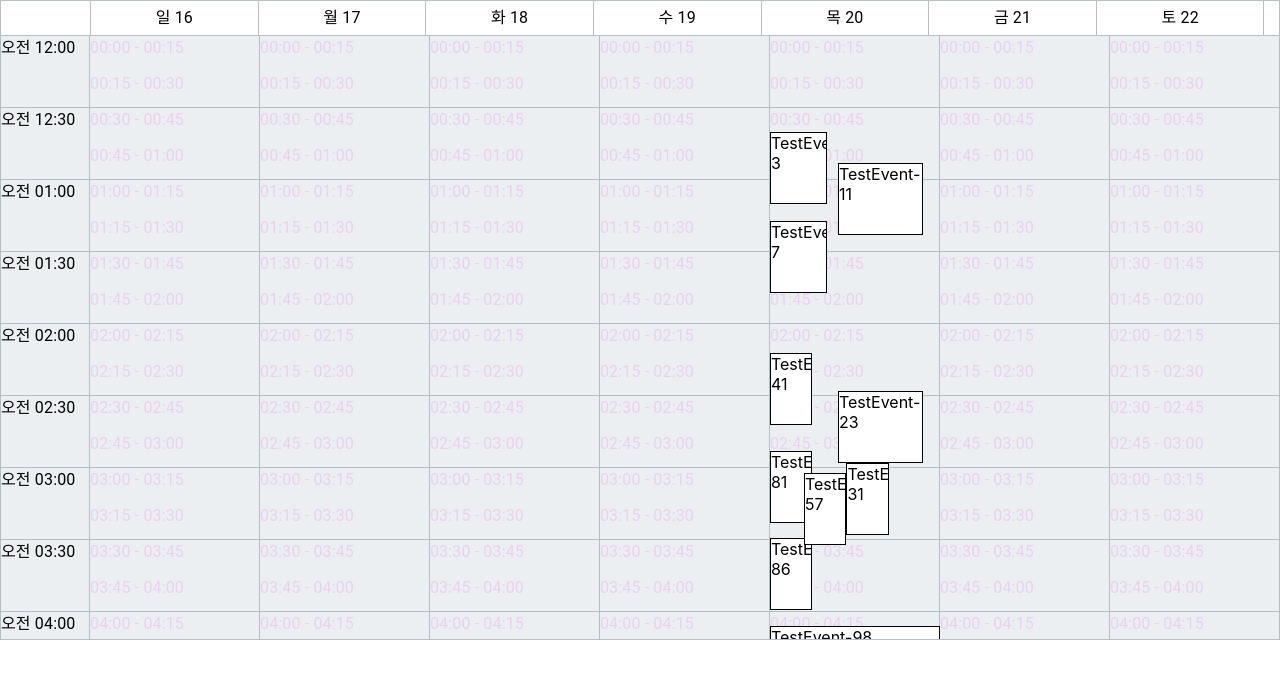
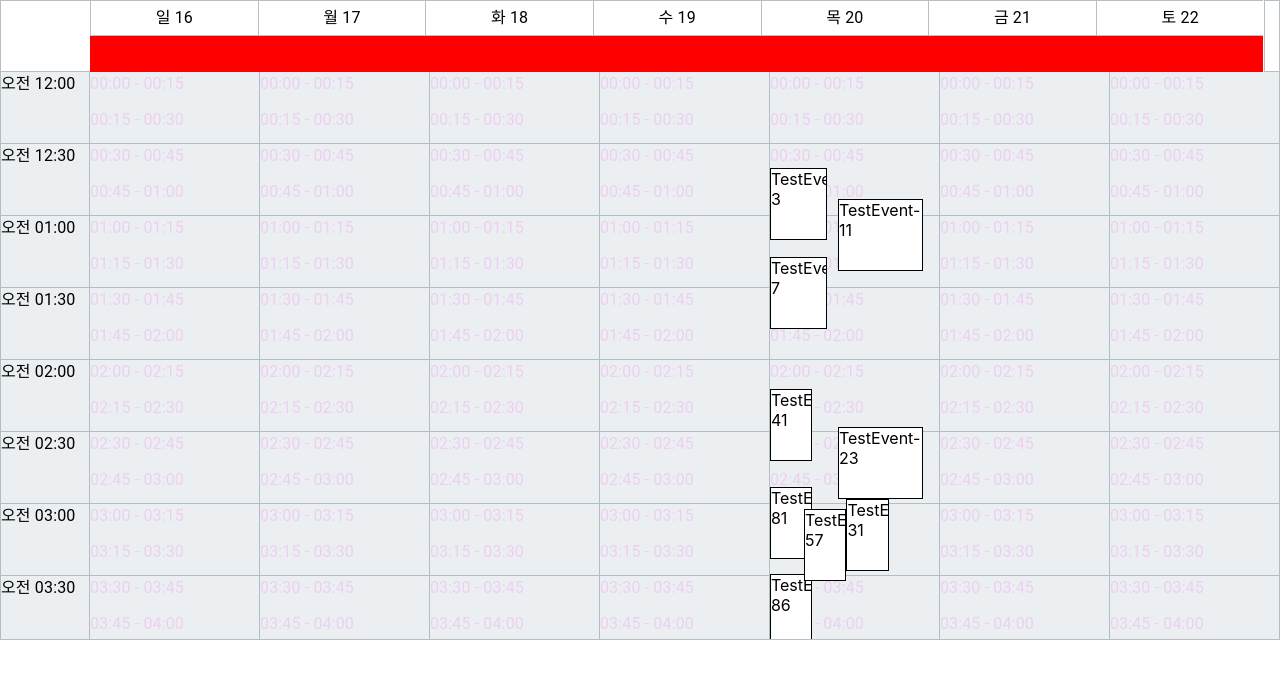
Before and after one commit to blueheart0/Calendar_component, a React (Create React App) app: page / in a window 1280 px wide. Shown: the top 678 px of the page. Built offline with nearby package versions, Linux system fonts and the light colour scheme.

Commit message:
Make allday slot

```diff
--- a/src/Component/CCCalendar/Component/Views/Component/TimeGrid/Component/WeekHeader/WeekHeader.js
+++ b/src/Component/CCCalendar/Component/Views/Component/TimeGrid/Component/WeekHeader/WeekHeader.js
@@ -5,10 +5,11 @@
 
 const useStyle = makeStyles(theme => ({
   root: {
-    width: props =>
-      `calc((100% - ${props.gutterWidth}px - ${
-        props.needScrollGutter ? props.scrollGutterWidth : 0
-      }px) / 7)`,
+    // width: props =>
+    //   `calc((100% - ${props.gutterWidth}px - ${
+    //     props.needScrollGutter ? props.scrollGutterWidth : 0
+    //   }px) / 7)`,
+    width: `${100 / 7}%`,
     height: props => props.headerHeight,
     backgroundColor: "#fff",
     borderTop: "1px solid #b8bec5",
--- a/src/Component/CCCalendar/Component/Views/Component/TimeGrid/TimeGrid.js
+++ b/src/Component/CCCalendar/Component/Views/Component/TimeGrid/TimeGrid.js
@@ -21,7 +21,8 @@
     slot__header: {},
     gutter__header: {
       width: gutter_width,
-      height: slot_height,
+      minWidth: gutter_width,
+      // height: slot_height,
       backgroundColor: "#fff",
       borderTop: "1px solid #b8bec5",
       borderBottom: "1px solid #b8bec5",
@@ -36,18 +37,42 @@
     },
     time_content: {
       overflowY: "auto",
-      height: `calc(100% - ${header_height}px)`,
+      height: props => `calc(100% - ${props.headerContainerHeight}px)`,
       borderBottom: "1px solid #b8bec5"
     },
     scroll__gutter: {
       minWidth: scroll_gutter_width,
       width: scroll_gutter_width,
-      height: slot_height,
+      // height: slot_height,
       border: "1px solid #b8bec5"
     }
   }),
   { name: "TimeGrid" }
 );
+
+const getAllDaySlot = function*(
+  { start, end },
+  headerHeight,
+  needScrollGutter,
+  scrollGutterWidth
+) {
+  let _day = start.clone();
+  do {
+    yield (
+      <Grid
+        key={"AllDay_" + _day.toISOString()}
+        item
+        style={{
+          width: `${100 / 7}%`,
+          height: slot_height,
+          backgroundColor: "red"
+        }}
+      />
+    );
+    _day.add(1, "day");
+  } while (_day.isSameOrBefore(end));
+};
+
 const getTimeGutter = function*(step = 15, slotHeight) {
   let _start = moment().startOf("day");
   let _end = moment().endOf("day");
@@ -117,9 +142,15 @@
 const TimeGrid = props => {
   const { range, onEventDrop, events, ...others } = props;
   const [needScrollGutter, setNeedScrollGutter] = useState(false);
-  const classes = useStyle();
+
   const timeContentRef = useRef();
+  const [headerContainerHeight, setHeaderContainerHeight] = useState(
+    slot_height + header_height
+  );
+  const headerRef = useRef();
+  const classes = useStyle({ headerContainerHeight: headerContainerHeight });
   const timeContentResizeObserver = new ResizeObserver(entries => {
+    // console.log(entries);
     if (entries && entries[0] && entries[0].target) {
       if (entries[0].contentRect.height < entries[0].target.scrollHeight) {
         if (!needScrollGutter) setNeedScrollGutter(true);
@@ -128,8 +159,19 @@
       }
     }
   });
+  const headerResizeObserver = new ResizeObserver(entries => {
+    if (entries && entries[0] && entries[0].target) {
+      if (
+        entries[0].contentRect.height !==
+        headerContainerHeight - header_height
+      ) {
+        setHeaderContainerHeight(header_height + entries[0].contentRect.height);
+      }
+    }
+  });
   useEffect(() => {
     timeContentResizeObserver.observe(timeContentRef.current);
+    headerResizeObserver.observe(headerRef.current);
   }, [timeContentRef, timeContentResizeObserver]);
 
   // console.log(onEventDrop);
@@ -144,6 +186,17 @@
           wrap={"nowrap"}
         >
           <Grid item className={classes.gutter__header} />
+          <Grid
+            item
+            container
+            style={{
+              width: `calc(100% - ${props.gutterWidth}px - ${
+                props.needScrollGutter ? props.scrollGutterWidth : 0
+              }px) `
+            }}
+            direction={"column"}
+          >
+            <Grid item container>
               {[
                 ...getWeekHeader(
                   range,
@@ -152,6 +205,18 @@
                   scroll_gutter_width
                 )
               ]}
+            </Grid>
+            <Grid item container ref={headerRef}>
+              {[
+                ...getAllDaySlot(
+                  range,
+                  header_height,
+                  needScrollGutter,
+                  scroll_gutter_width
+                )
+              ]}
+            </Grid>
+          </Grid>
           {needScrollGutter && <Grid item className={classes.scroll__gutter} />}
         </Grid>
         <Grid
```
Lines whose indentation alone changed are shown as unchanged.
